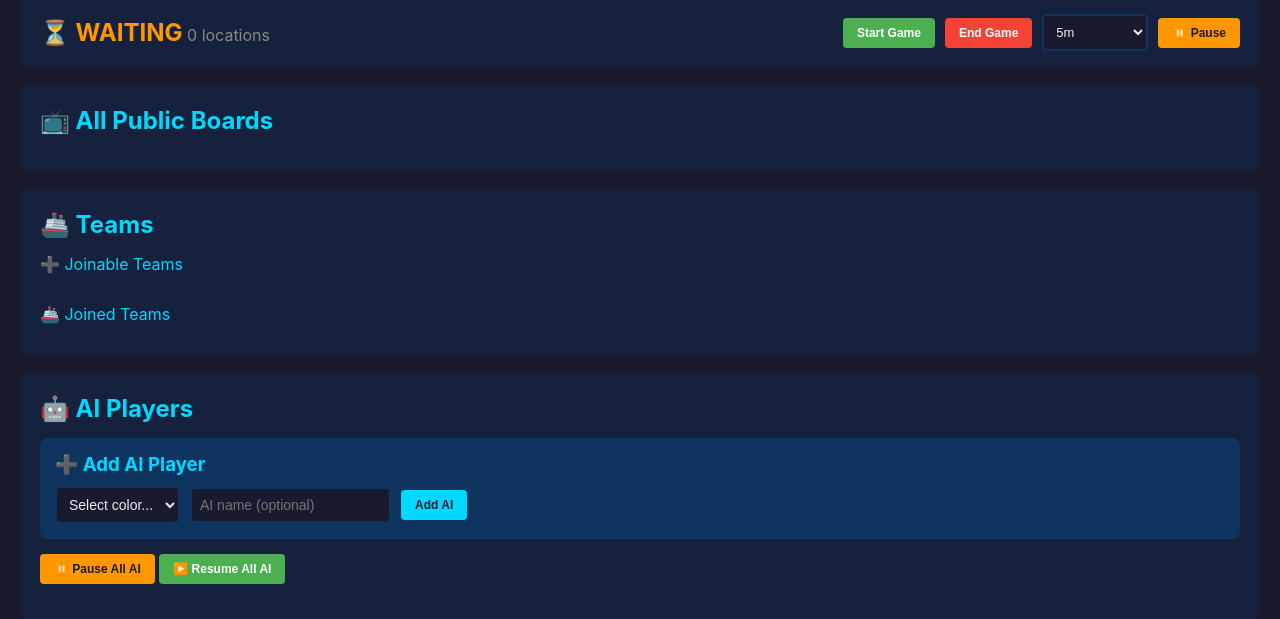
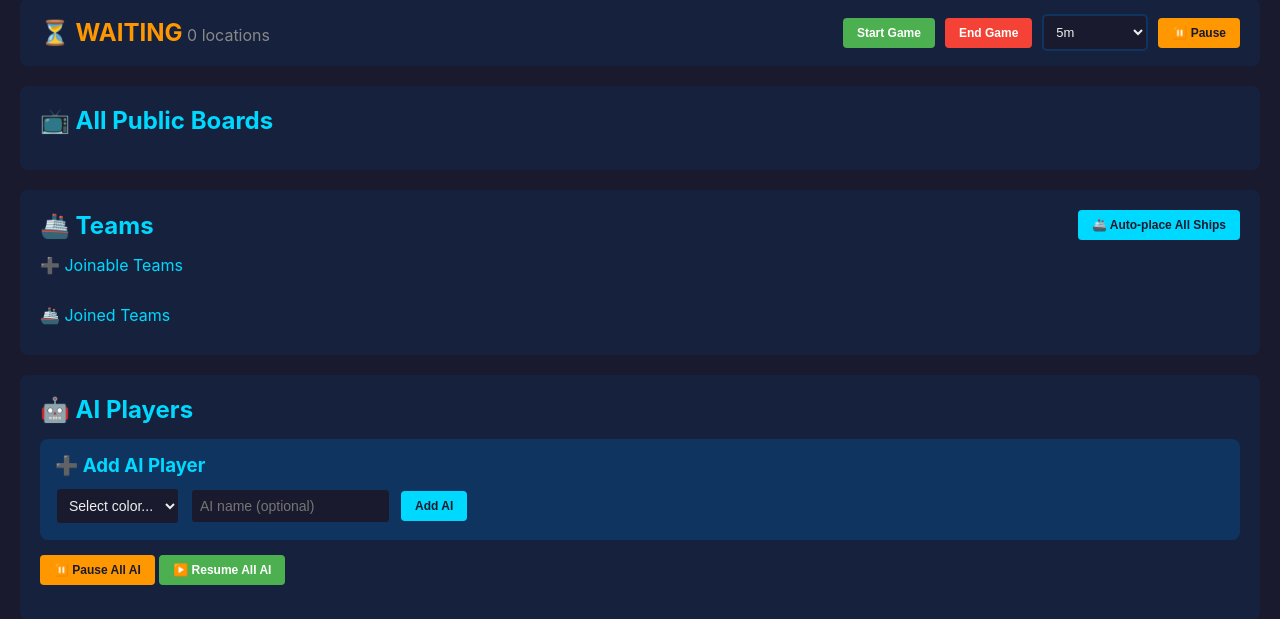
Before and after one commit to LoyVanBeek/live_battlefield, a FastAPI app: template app/templates/game_master.html in a window 1280 px wide; the page is wider, and only the part inside the window is pictured. Shown: the part 136-755 px from the top of that part. Run offline with FastAPI, Linux system fonts and the light colour scheme; the template is opened without the code that fills it, so the values that code supplies are empty; parts of the project's set-up code (start-up, migrations or seed data) failed here and were passed over.

Commit message:
feat: add Auto-place All Ships button to GM Teams section

```diff
--- a/app/templates/game_master.html
+++ b/app/templates/game_master.html
@@ -366,7 +366,10 @@
 
         <!-- Teams -->
         <div class="section">
-            <h2>🚢 Teams</h2>
+            <div style="display:flex;align-items:center;justify-content:space-between;margin-bottom:15px;">
+                <h2 style="margin:0;">🚢 Teams</h2>
+                <button class="btn btn-primary" id="btn-auto-place-all" onclick="autoPlaceAllShips()">🚢 Auto-place All Ships</button>
+            </div>
             <div id="available-teams-section">
                 <div class="section-heading">➕ Joinable Teams</div>
                 <div class="teams-grid" id="available-teams-grid"></div>
@@ -639,6 +642,10 @@
 
             document.getElementById('location-progress').textContent =
                 `${status.locations_placed} locations`;
+            const autoBtn = document.getElementById('btn-auto-place-all');
+            if (autoBtn) {
+                autoBtn.style.display = gameStatus === 'waiting' ? '' : 'none';
+            }
         }
 
         async function loadPublicBoards() {
@@ -1007,6 +1014,27 @@
             loadTeams();
         }
 
+        async function autoPlaceAllShips() {
+            if (!confirm('Auto-place ships for all teams that have not yet placed all ships?')) return;
+            const state = await apiCall('/api/state');
+            if (!state || !state.teams) return;
+            const incomplete = state.teams.filter(t => !t.has_all_ships);
+            if (incomplete.length === 0) {
+                showToast('All teams already have all ships placed!', 'success');
+                return;
+            }
+            showToast(`Placing ships for ${incomplete.length} team(s)...`, 'success');
+            for (const team of incomplete) {
+                const result = await apiCall('/api/quick/place_all_ships', 'POST', { team_color: team.color });
+                if (result && result.success) {
+                    showToast(`✅ ${team.name} (${team.color}): ${result.message}`, 'success');
+                } else {
+                    showToast(`❌ ${team.name} (${team.color}): ${result ? result.message : 'Error'}`, 'error');
+                }
+            }
+            loadTeams();
+        }
+
         async function removeTeam(color) {
             if (!confirm(`Remove team ${color}? This will delete all their ships and free the color.`)) return;
             const result = await apiCall('/api/quick/remove-team', 'POST', { team_color: color });
```
